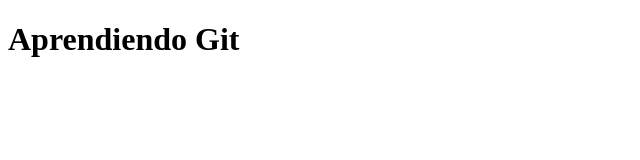
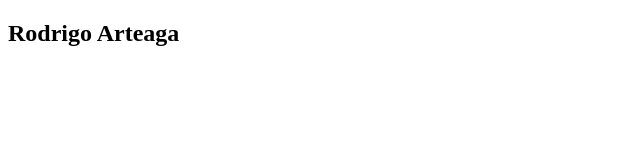
Before and after one commit to RodrigoMArteaga/Prueba, a plain HTML site: page index.html in a window 1280 px wide. Shown: the whole page, without its empty margins (0-640 px from the left). Drawn offline with Linux system fonts and the light colour scheme.

Commit message:
Eliminando h1 y aregando un container y adentro un h2

```diff
--- a/index.html
+++ b/index.html
@@ -8,7 +8,9 @@
 </head>
 <body>
 
-    <h1>Aprendiendo Git</h1>
 
+    <div class="container">
+        <h2>Rodrigo Arteaga</h2>
+    </div>
 </body>
 </html>
```
